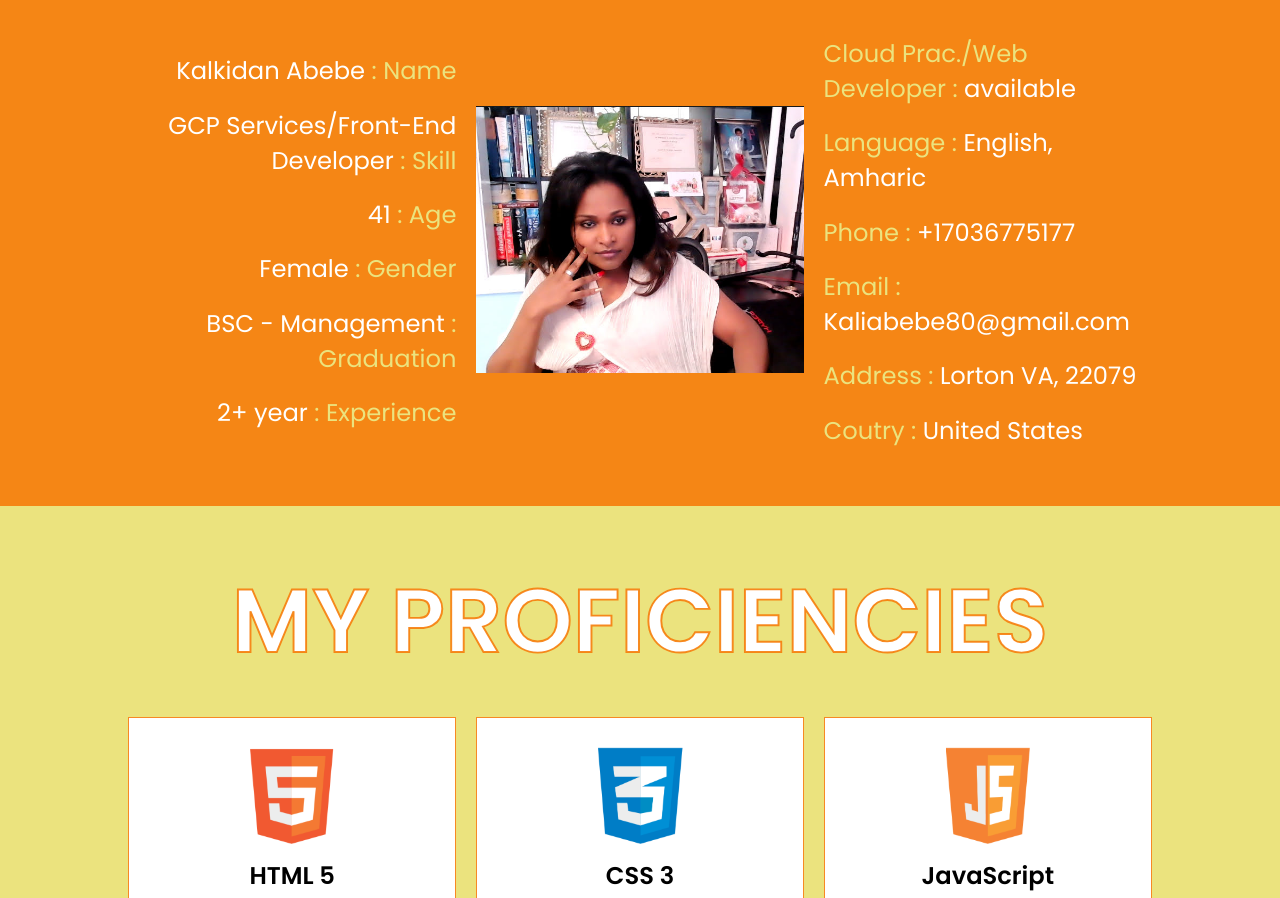
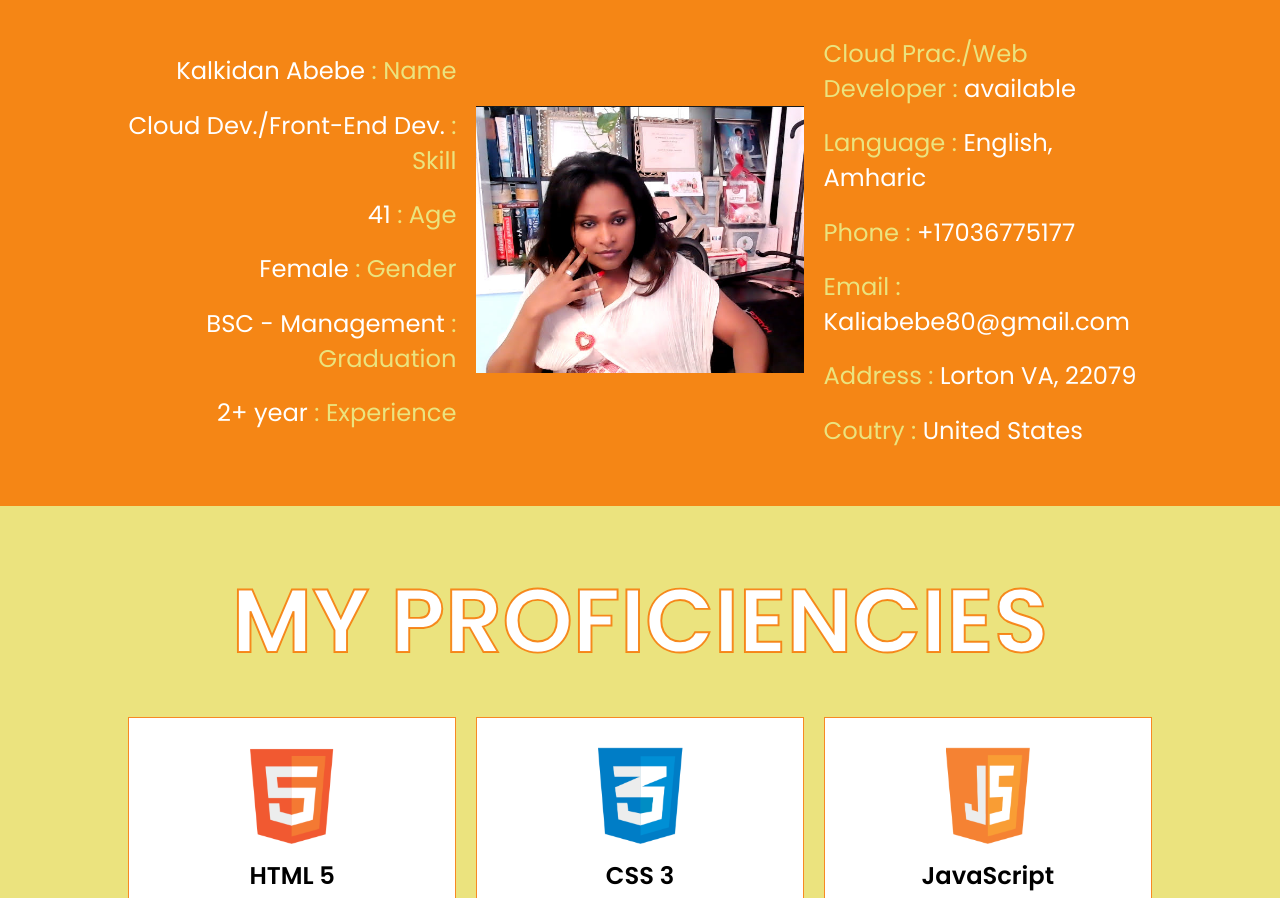
Before and after one commit to KaliAbebe/New-GCP-Resume-Proj, a website: page index.html in a window 1280 px wide. Shown: the part 1458-2356 px from the top of the page. Drawn offline with Linux system fonts and the light colour scheme.

Commit message:
skill change

```diff
--- a/index.html
+++ b/index.html
@@ -113,7 +113,7 @@
 
       <div class="info">
          <p> Kalkidan Abebe <span> : Name </span> </p>
-         <p> GCP Services/Front-End Developer <span> : Skill</span> </p>
+         <p> Cloud Dev./Front-End Dev. <span> : Skill</span> </p>
          <p> 41 <span> : Age</span> </p>
          <p> Female <span> : Gender</span> </p>
          <p> BSC - Management <span> : Graduation</span> </p>
```
